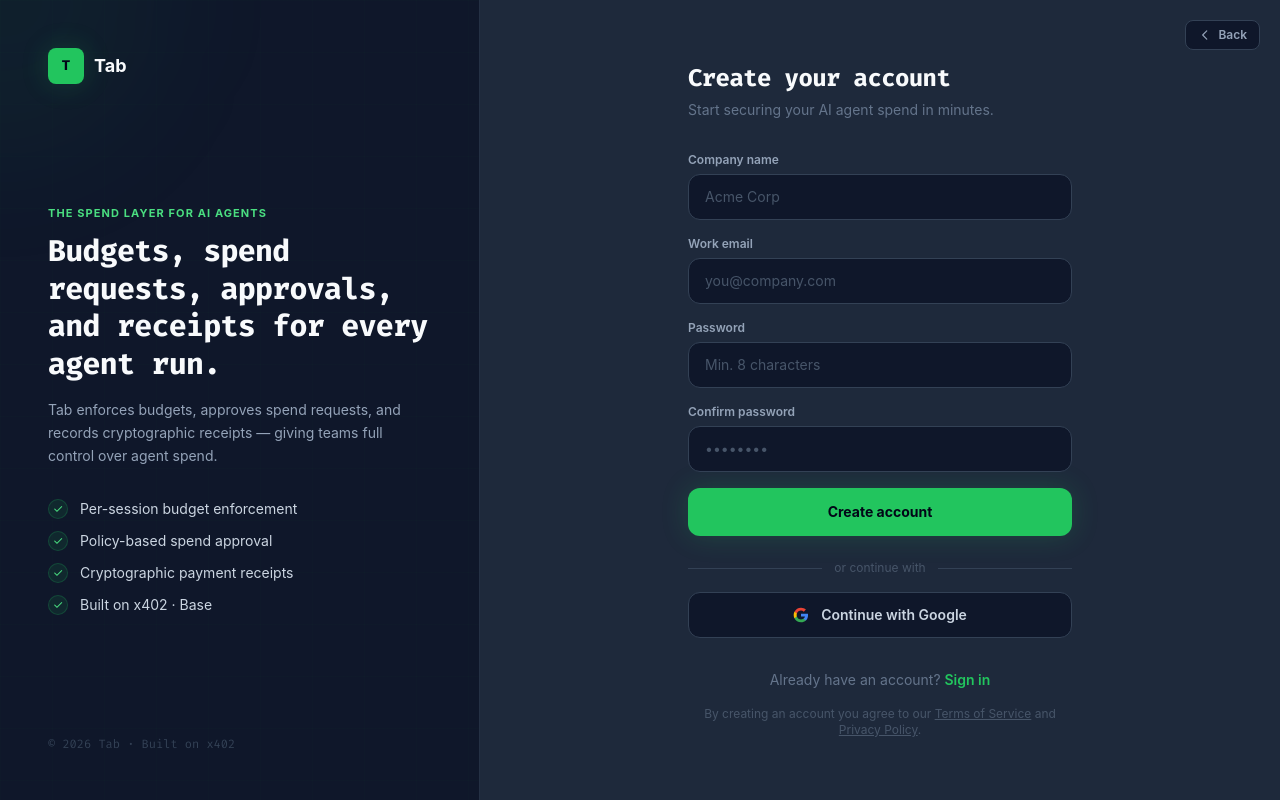
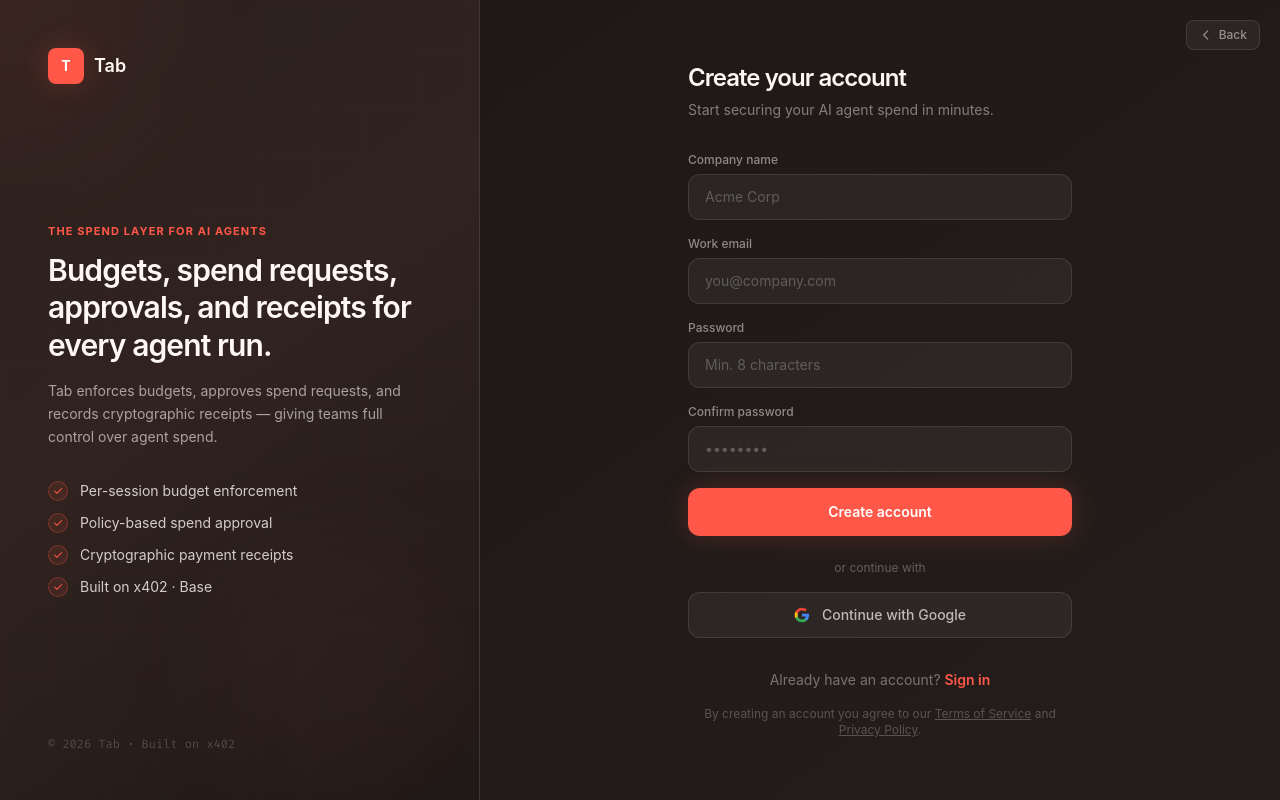
Before and after one commit to suhaasgaddala/tab, a React (Vite) app in the folder frontend/: page /demo/signup in a window 1280 px wide. Built offline with nearby package versions, Linux system fonts and the light colour scheme.

Commit message:
frontend update

```diff
--- a/frontend/src/components/BudgetMeter.tsx
+++ b/frontend/src/components/BudgetMeter.tsx
@@ -21,7 +21,7 @@ function AnimatedUsd({ value }: { value: number }) {
 
 export function BudgetMeter({ startingBudgetUsd, totalSpentUsd, remainingBudgetUsd }: BudgetMeterProps) {
   const used = startingBudgetUsd > 0 ? Math.min(100, (totalSpentUsd / startingBudgetUsd) * 100) : 0;
-  const barColor = used < 50 ? "#22c55e" : used < 85 ? "#f59e0b" : "#ef4444";
+  const barColor = used < 50 ? "#FF5848" : used < 85 ? "#f59e0b" : "#ef4444";
 
   return (
     <motion.section
--- a/frontend/src/components/GoalForm.tsx
+++ b/frontend/src/components/GoalForm.tsx
@@ -74,7 +74,7 @@ export function GoalForm({ isLoading, onSubmit }: GoalFormProps) {
   };
 
   const inputClass =
-    "w-full rounded-xl border border-slate-700 bg-slate-900 px-4 py-3 text-sm text-slate-100 placeholder-slate-600 outline-none transition focus:border-green-500/50 focus:ring-2 focus:ring-green-500/10";
+    "w-full rounded-xl border border-slate-700 bg-slate-900 px-4 py-3 text-sm text-slate-100 placeholder-slate-600 outline-none transition focus:border-[#FF5848]/50 focus:ring-2 focus:ring-[#FF5848]/10";
 
   return (
     <motion.form
@@ -87,8 +87,8 @@ export function GoalForm({ isLoading, onSubmit }: GoalFormProps) {
       {/* ── Scenario presets ── */}
       <div className="border-b border-slate-700 px-5 py-4">
         <div className="mb-3 flex items-center gap-2">
-          <span className="h-1.5 w-1.5 animate-pulse-slow rounded-full bg-green-400" />
-          <span className="text-[10px] font-bold uppercase tracking-widest text-green-400">
+          <span className="h-1.5 w-1.5 animate-pulse-slow rounded-full" style={{ background: "#FF5848" }} />
+          <span className="text-[10px] font-bold uppercase tracking-widest" style={{ color: "#FF5848" }}>
             Reproducible judging mode
           </span>
         </div>
@@ -103,7 +103,7 @@ export function GoalForm({ isLoading, onSubmit }: GoalFormProps) {
                 onClick={() => applyPreset(key)}
                 className={`rounded-xl border px-3.5 py-3 text-left transition-all cursor-pointer ${
                   active
-                    ? "border-green-500/40 bg-green-500/8"
+                    ? "border-[#FF5848]/40 bg-[#FF5848]/8"
                     : "border-slate-700 bg-slate-900 hover:border-slate-600"
                 }`}
               >
@@ -222,7 +222,7 @@ export function GoalForm({ isLoading, onSubmit }: GoalFormProps) {
 
         <section className="rounded-xl border border-slate-700 bg-slate-900/70 p-4">
           <div className="mb-3 flex items-center justify-between gap-3">
-            <p className="text-[10px] font-bold uppercase tracking-[0.2em] text-green-400">
+            <p className="text-[10px] font-bold uppercase tracking-[0.2em] text-[#FF5848]">
               Request payload
             </p>
             <span className="font-mono text-[10px] text-slate-600">POST /v1/tab/run</span>
@@ -254,14 +254,14 @@ export function GoalForm({ isLoading, onSubmit }: GoalFormProps) {
         <button
           type="submit"
           disabled={!requestPayload.goal || !requestPayload.token || isLoading}
-          className="flex w-full items-center justify-center gap-2 rounded-xl bg-green-500 px-5 py-3.5 text-sm font-bold text-slate-950 shadow-[0_0_20px_rgba(34,197,94,0.15)] transition-all hover:bg-green-400 hover:shadow-[0_0_32px_rgba(34,197,94,0.3)] disabled:cursor-not-allowed disabled:opacity-40 cursor-pointer"
+          className="flex w-full items-center justify-center gap-2 rounded-xl px-5 py-3.5 text-sm font-semibold text-white shadow-glow transition-all hover:opacity-90 disabled:cursor-not-allowed disabled:opacity-40 cursor-pointer" style={{ background: "#FF5848" }}
         >
           {isLoading ? (
             <>
               <motion.span
                 animate={{ rotate: 360 }}
                 transition={{ duration: 0.9, repeat: Infinity, ease: "linear" }}
-                className="h-4 w-4 rounded-full border-2 border-green-900 border-t-slate-950"
+                className="h-4 w-4 rounded-full border-2 border-white/30 border-t-white"
               />
               Opening Tab...
             </>
--- a/frontend/src/components/TopNav.tsx
+++ b/frontend/src/components/TopNav.tsx
@@ -32,11 +32,12 @@ export function TopNav({ onNewRun }: TopNavProps) {
     <header className="sticky top-0 z-50 border-b border-slate-700/60 bg-slate-900/95 backdrop-blur-md">
       <div className="mx-auto flex h-14 max-w-7xl items-center justify-between px-4 sm:px-6">
         <button onClick={onNewRun} className="group flex items-center gap-2.5 cursor-pointer" type="button">
-          <span className="flex h-8 w-8 items-center justify-center rounded-lg bg-green-500 font-mono text-sm font-black text-slate-950 transition-all group-hover:shadow-[0_0_20px_rgba(34,197,94,0.4)]">
+          <span className="flex h-8 w-8 items-center justify-center rounded-lg text-sm font-bold text-white transition-all group-hover:shadow-glow"
+            style={{ background: "#FF5848" }}>
             T
           </span>
           <span className="hidden flex-col text-left sm:flex">
-            <span className="text-sm font-bold tracking-tight text-slate-50">Tab</span>
+            <span className="text-sm font-semibold tracking-tight text-[#FFF8F2]">Tab</span>
             <span className="font-mono text-[9px] uppercase tracking-[0.2em] text-slate-500">
               spend layer
             </span>
--- a/frontend/src/pages/AuthPage.tsx
+++ b/frontend/src/pages/AuthPage.tsx
@@ -15,29 +15,32 @@ function BrandPanel() {
   ];
 
   return (
-    <div className="hidden lg:flex flex-col justify-between bg-slate-900 px-12 py-12 relative overflow-hidden border-r border-slate-700/60">
-      <div className="tab-grid absolute inset-0 opacity-50" />
-      <div className="absolute -top-40 -left-40 h-80 w-80 rounded-full bg-green-500/5 blur-3xl" />
-      <div className="absolute bottom-0 right-0 h-64 w-64 rounded-full bg-green-500/4 blur-3xl" />
+    <div className="hidden lg:flex flex-col justify-between px-12 py-12 relative overflow-hidden border-r border-white/10"
+      style={{ background: "linear-gradient(145deg, #2B211E 0%, #31231F 45%, #1E1917 100%)" }}>
+      <div className="absolute inset-0 opacity-30"
+        style={{ backgroundImage: "linear-gradient(rgba(255,88,72,0.04) 1px, transparent 1px), linear-gradient(90deg, rgba(255,88,72,0.04) 1px, transparent 1px)", backgroundSize: "52px 52px" }} />
+      <div className="absolute -top-40 -left-40 h-80 w-80 rounded-full blur-3xl" style={{ background: "rgba(255,88,72,0.06)" }} />
+      <div className="absolute bottom-0 right-0 h-64 w-64 rounded-full blur-3xl" style={{ background: "rgba(255,88,72,0.04)" }} />
 
       <div className="relative">
         <Link to="/" className="flex items-center gap-2.5">
-          <span className="flex h-9 w-9 items-center justify-center rounded-lg bg-green-500 font-mono text-sm font-black text-slate-950 shadow-glow">
+          <span className="flex h-9 w-9 items-center justify-center rounded-lg font-bold text-white shadow-glow text-sm"
+            style={{ background: "#FF5848" }}>
             T
           </span>
-          <span className="text-lg font-bold text-slate-50">Tab</span>
+          <span className="text-lg font-semibold text-[#FFF8F2]">Tab</span>
         </Link>
       </div>
 
       <div className="relative space-y-8">
         <div>
-          <p className="text-[11px] font-bold uppercase tracking-widest text-green-400 mb-3">
+          <p className="text-[11px] font-bold uppercase tracking-widest mb-3" style={{ color: "#FF5848" }}>
             The spend layer for AI agents
           </p>
-          <h2 className="font-mono text-3xl font-extrabold leading-tight tracking-tight text-slate-50">
+          <h2 className="text-3xl font-semibold leading-tight tracking-tight text-[#FFF8F2]" style={{ letterSpacing: "-0.03em" }}>
             Budgets, spend requests, approvals, and receipts for every agent run.
           </h2>
-          <p className="mt-4 text-sm leading-relaxed text-slate-400">
+          <p className="mt-4 text-sm leading-relaxed text-[#FFF8F2]/60">
             Tab enforces budgets, approves spend requests, and records cryptographic
             receipts — giving teams full control over agent spend.
           </p>
@@ -45,8 +48,9 @@ function BrandPanel() {
 
         <ul className="space-y-3">
           {points.map((pt) => (
-            <li key={pt} className="flex items-center gap-3 text-sm text-slate-300">
-              <span className="flex h-5 w-5 shrink-0 items-center justify-center rounded-full bg-green-500/10 border border-green-500/20 text-green-400 text-xs">
+            <li key={pt} className="flex items-center gap-3 text-sm text-[#FFF8F2]/80">
+              <span className="flex h-5 w-5 shrink-0 items-center justify-center rounded-full border text-xs"
+                style={{ borderColor: "rgba(255,88,72,0.3)", background: "rgba(255,88,72,0.1)", color: "#FF5848" }}>
                 ✓
               </span>
               {pt}
@@ -55,7 +59,7 @@ function BrandPanel() {
         </ul>
       </div>
 
-      <p className="relative text-xs text-slate-700 font-mono">© 2026 Tab · Built on x402</p>
+      <p className="relative text-xs text-[#FFF8F2]/20 font-mono">© 2026 Tab · Built on x402</p>
     </div>
   );
 }
@@ -110,15 +114,16 @@ function AuthForm({ mode }: { mode: "login" | "signup" }) {
   };
 
   const inputClass =
-    "w-full rounded-xl border border-slate-700 bg-slate-900 px-4 py-3 text-sm text-slate-100 placeholder-slate-600 outline-none transition-all focus:border-green-500/50 focus:ring-2 focus:ring-green-500/10";
+    "w-full rounded-xl border border-white/10 bg-white/5 px-4 py-3 text-sm text-[#FFF8F2] placeholder-white/25 outline-none transition-all focus:border-[#FF5848]/50 focus:ring-2 focus:ring-[#FF5848]/10";
 
   return (
-    <div className="relative flex flex-col justify-center bg-slate-800 px-6 py-12 sm:px-10 lg:px-16 xl:px-20">
+    <div className="relative flex flex-col justify-center px-6 py-12 sm:px-10 lg:px-16 xl:px-20"
+      style={{ background: "linear-gradient(145deg, #1E1917 0%, #231E1B 100%)" }}>
       {/* Back to landing */}
       <div className="absolute top-5 right-5">
         <Link
           to="/"
-          className="flex items-center gap-1.5 rounded-lg border border-slate-700 bg-slate-900 px-3 py-1.5 text-xs font-semibold text-slate-400 transition-all hover:border-slate-600 hover:text-slate-200"
+          className="flex items-center gap-1.5 rounded-lg border border-white/10 bg-white/5 px-3 py-1.5 text-xs font-medium text-[#FFF8F2]/50 transition-all hover:border-white/20 hover:text-[#FFF8F2]"
         >
           <svg className="h-3.5 w-3.5" fill="none" stroke="currentColor" strokeWidth={2} viewBox="0 0 24 24">
             <path strokeLinecap="round" strokeLinejoin="round" d="M15 19l-7-7 7-7" />
@@ -130,10 +135,11 @@ function AuthForm({ mode }: { mode: "login" | "signup" }) {
       {/* Mobile logo */}
       <div className="mb-8 flex justify-center lg:hidden">
         <Link to="/" className="flex items-center gap-2.5">
-          <span className="flex h-9 w-9 items-center justify-center rounded-lg bg-green-500 font-mono text-sm font-black text-slate-950 shadow-glow">
+          <span className="flex h-9 w-9 items-center justify-center rounded-lg font-bold text-white text-sm shadow-glow"
+            style={{ background: "#FF5848" }}>
             T
           </span>
-          <span className="text-lg font-bold text-slate-50">Tab</span>
+          <span className="text-lg font-semibold text-[#FFF8F2]">Tab</span>
         </Link>
       </div>
 
@@ -144,37 +150,37 @@ function AuthForm({ mode }: { mode: "login" | "signup" }) {
         transition={{ duration: 0.4 }}
         className="w-full max-w-sm mx-auto"
       >
-        <h1 className="font-mono text-2xl font-extrabold tracking-tight text-slate-50">
+        <h1 className="text-2xl font-semibold tracking-tight text-[#FFF8F2]" style={{ letterSpacing: "-0.04em" }}>
           {isSignup ? "Create your account" : "Welcome back"}
         </h1>
-        <p className="mt-1.5 text-sm text-slate-500">
+        <p className="mt-1.5 text-sm text-[#FFF8F2]/45">
           {isSignup ? "Start securing your AI agent spend in minutes." : "Sign in to your Tab workspace."}
         </p>
 
         <form onSubmit={handleSubmit} className="mt-8 space-y-4">
           {isSignup && (
             <div>
-              <label className="mb-1.5 block text-xs font-semibold text-slate-400">Company name</label>
+              <label className="mb-1.5 block text-xs font-medium text-[#FFF8F2]/50">Company name</label>
               <input type="text" required placeholder="Acme Corp" value={company}
                 onChange={e => setCompany(e.target.value)} className={inputClass} />
             </div>
           )}
 
           <div>
-            <label className="mb-1.5 block text-xs font-semibold text-slate-400">Work email</label>
+            <label className="mb-1.5 block text-xs font-medium text-[#FFF8F2]/50">Work email</label>
             <input type="email" required placeholder="you@company.com" value={email}
               onChange={e => setEmail(e.target.value)} className={inputClass} />
           </div>
 
           <div>
-            <label className="mb-1.5 block text-xs font-semibold text-slate-400">Password</label>
+            <label className="mb-1.5 block text-xs font-medium text-[#FFF8F2]/50">Password</label>
             <input type="password" required placeholder={isSignup ? "Min. 8 characters" : "••••••••"}
               minLength={8} value={password} onChange={e => setPassword(e.target.value)} className={inputClass} />
           </div>
 
           {isSignup && (
             <div>
-              <label className="mb-1.5 block text-xs font-semibold text-slate-400">Confirm password</label>
+              <label className="mb-1.5 block text-xs font-medium text-[#FFF8F2]/50">Confirm password</label>
               <input type="password" required placeholder="••••••••" value={confirmPassword}
                 onChange={e => setConfirmPassword(e.target.value)} className={inputClass} />
             </div>
@@ -182,7 +188,7 @@ function AuthForm({ mode }: { mode: "login" | "signup" }) {
 
           {!isSignup && (
             <div className="flex justify-end">
-              <a href="#" className="text-xs font-semibold text-green-500 hover:text-green-400 transition-colors">
+              <a href="#" className="text-xs font-semibold transition-colors hover:opacity-80" style={{ color: "#FF5848" }}>
                 Forgot password?
               </a>
             </div>
@@ -196,11 +202,12 @@ function AuthForm({ mode }: { mode: "login" | "signup" }) {
           )}
 
           <button type="submit" disabled={loading}
-            className="mt-2 flex w-full items-center justify-center gap-2 rounded-xl bg-green-500 py-3.5 text-sm font-bold text-slate-950 shadow-glow transition-all hover:bg-green-400 disabled:opacity-50 disabled:cursor-not-allowed cursor-pointer">
+            className="mt-2 flex w-full items-center justify-center gap-2 rounded-xl py-3.5 text-sm font-semibold text-white shadow-glow transition-all hover:opacity-90 disabled:opacity-50 disabled:cursor-not-allowed cursor-pointer"
+            style={{ background: "#FF5848" }}>
             {loading ? (
               <>
                 <motion.span animate={{ rotate: 360 }} transition={{ duration: 0.8, repeat: Infinity, ease: "linear" }}
-                  className="h-4 w-4 rounded-full border-2 border-green-800 border-t-slate-950" />
+                  className="h-4 w-4 rounded-full border-2 border-white/30 border-t-white" />
                 {isSignup ? "Creating account..." : "Signing in..."}
               </>
             ) : (
@@ -210,13 +217,13 @@ function AuthForm({ mode }: { mode: "login" | "signup" }) {
         </form>
 
         <div className="mt-6 flex items-center gap-3">
-          <div className="flex-1 h-px bg-slate-700" />
-          <span className="text-xs text-slate-600">or continue with</span>
-          <div className="flex-1 h-px bg-slate-700" />
+          <div className="flex-1 h-px bg-white/8" />
+          <span className="text-xs text-[#FFF8F2]/30">or continue with</span>
+          <div className="flex-1 h-px bg-white/8" />
         </div>
 
         <button type="button"
-          className="mt-4 flex w-full items-center justify-center gap-3 rounded-xl border border-slate-700 bg-slate-900 py-3 text-sm font-semibold text-slate-300 transition-all hover:border-slate-600 hover:bg-slate-800 cursor-pointer">
+          className="mt-4 flex w-full items-center justify-center gap-3 rounded-xl border border-white/10 bg-white/5 py-3 text-sm font-medium text-[#FFF8F2]/70 transition-all hover:border-white/20 hover:bg-white/8 cursor-pointer">
           <svg viewBox="0 0 24 24" className="h-4 w-4" aria-hidden>
             <path fill="#4285F4" d="M22.56 12.25c0-.78-.07-1.53-.2-2.25H12v4.26h5.92c-.26 1.37-1.04 2.53-2.21 3.31v2.77h3.57c2.08-1.92 3.28-4.74 3.28-8.09Z" />
             <path fill="#34A853" d="M12 23c2.97 0 5.46-.98 7.28-2.66l-3.57-2.77c-.98.66-2.23 1.06-3.71 1.06-2.86 0-5.29-1.93-6.16-4.53H2.18v2.84C3.99 20.53 7.7 23 12 23Z" />
@@ -226,21 +233,21 @@ function AuthForm({ mode }: { mode: "login" | "signup" }) {
           Continue with Google
         </button>
 
-        <p className="mt-8 text-center text-sm text-slate-500">
+        <p className="mt-8 text-center text-sm text-[#FFF8F2]/40">
           {isSignup ? "Already have an account? " : "Don't have an account? "}
           <button type="button"
             onClick={() => { setActiveMode(isSignup ? "login" : "signup"); setError(null); }}
-            className="font-semibold text-green-500 hover:text-green-400 transition-colors cursor-pointer">
+            className="font-semibold transition-opacity hover:opacity-80 cursor-pointer" style={{ color: "#FF5848" }}>
             {isSignup ? "Sign in" : "Create one"}
           </button>
         </p>
 
         {isSignup && (
-          <p className="mt-4 text-center text-xs text-slate-600">
+          <p className="mt-4 text-center text-xs text-[#FFF8F2]/25">
             By creating an account you agree to our{" "}
-            <a href="#" className="underline hover:text-slate-400">Terms of Service</a>{" "}
+            <a href="#" className="underline hover:text-[#FFF8F2]/50">Terms of Service</a>{" "}
             and{" "}
-            <a href="#" className="underline hover:text-slate-400">Privacy Policy</a>.
+            <a href="#" className="underline hover:text-[#FFF8F2]/50">Privacy Policy</a>.
           </p>
         )}
       </motion.div>
--- a/frontend/tailwind.config.js
+++ b/frontend/tailwind.config.js
@@ -4,15 +4,15 @@ export default {
   theme: {
     extend: {
       fontFamily: {
-        sans: ["Fira Sans", "ui-sans-serif", "system-ui", "sans-serif"],
+        sans: ["Inter", "ui-sans-serif", "system-ui", "-apple-system", "sans-serif"],
         mono: ["Fira Code", "ui-monospace", "SFMono-Regular", "monospace"]
       },
       boxShadow: {
-        card:      "0 1px 3px rgba(0,0,0,0.5), 0 1px 2px rgba(0,0,0,0.4)",
-        "card-lg": "0 24px 64px rgba(0,0,0,0.6), 0 8px 24px rgba(0,0,0,0.5)",
-        glow:      "0 0 28px rgba(34,197,94,0.2)",
-        "glow-em": "0 0 28px rgba(34,197,94,0.15)",
-        "glow-amber": "0 0 28px rgba(245,158,11,0.18)"
+        card:        "0 1px 3px rgba(0,0,0,0.5), 0 1px 2px rgba(0,0,0,0.4)",
+        "card-lg":   "0 24px 64px rgba(0,0,0,0.6), 0 8px 24px rgba(0,0,0,0.5)",
+        glow:        "0 0 28px rgba(255,88,72,0.22)",
+        "glow-em":   "0 0 28px rgba(255,88,72,0.14)",
+        "glow-amber":"0 0 28px rgba(245,158,11,0.18)"
       },
       animation: {
         "pulse-slow": "pulse 3s cubic-bezier(0.4, 0, 0.6, 1) infinite",
```
Also changed, not shown: frontend/src/index.css (+5 -5 lines), frontend/src/pages/DashboardPage.tsx (+15 -14 lines), 1 other file (tests, documents, lock files or other folders).
